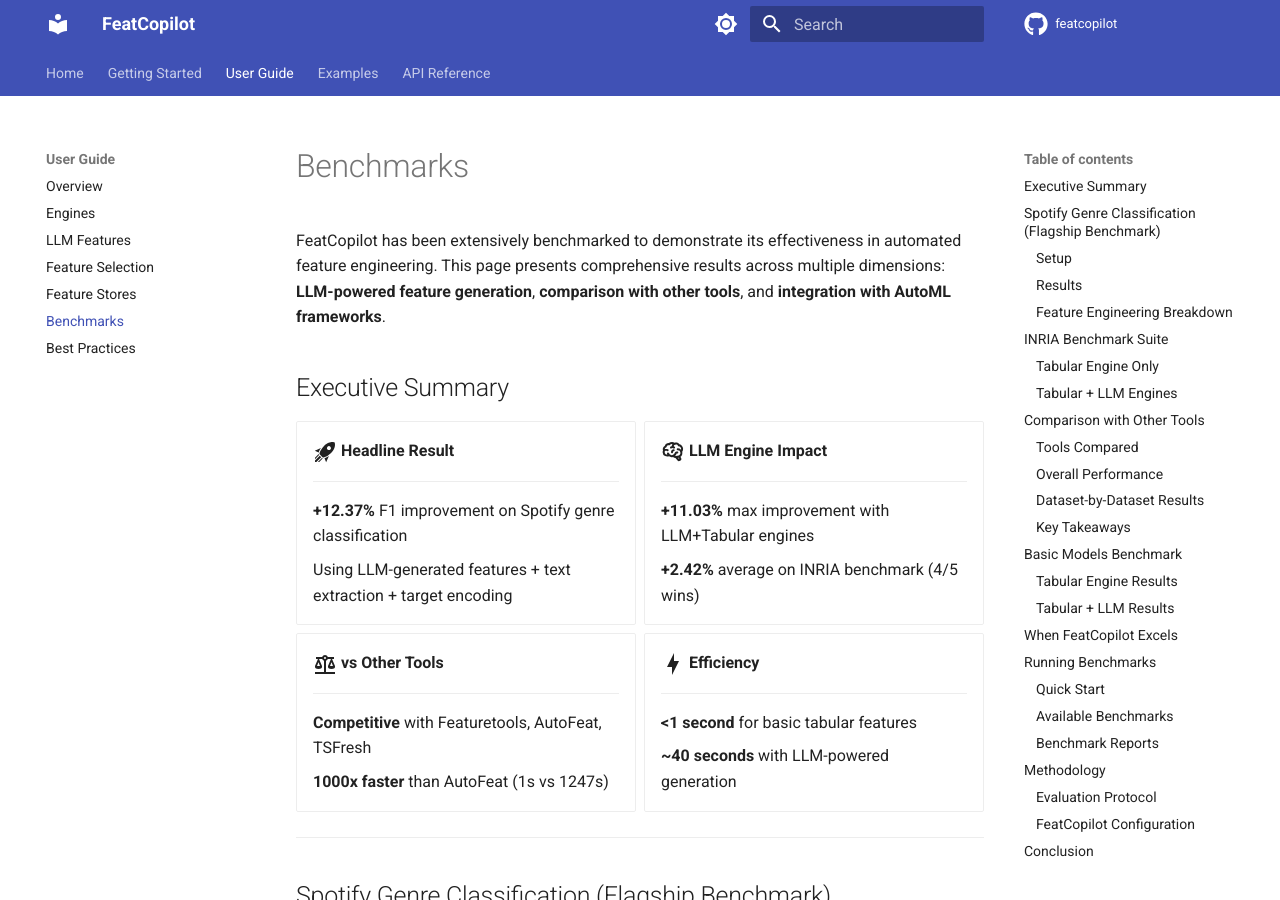
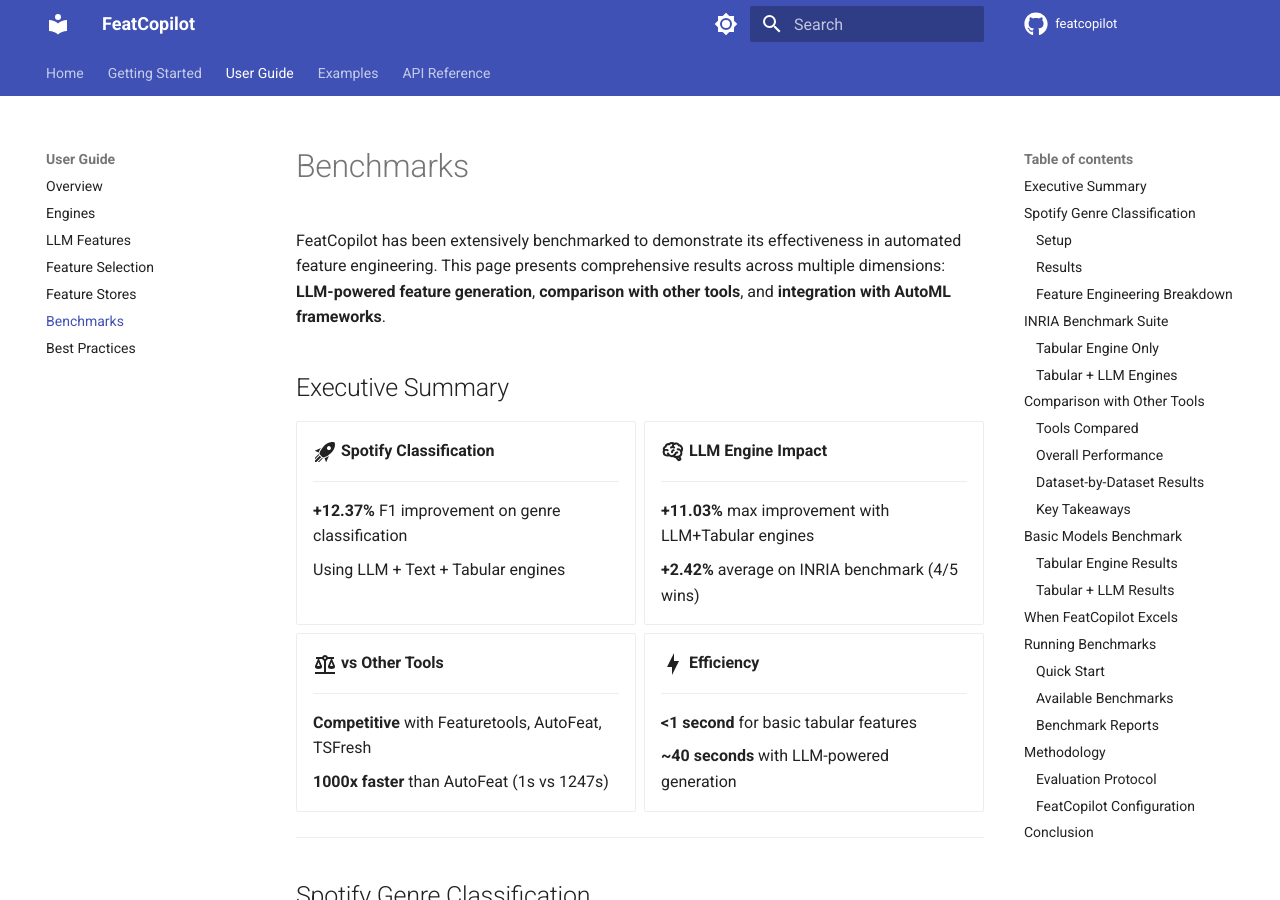
Before and after one commit to thinkall/featcopilot, an MkDocs documentation site: the page built from docs/user-guide/benchmarks.md, in a window 1280 px wide and 900 px high. Built offline with MkDocs 1.6.1 and Material for MkDocs 9.7.7, drawn with Linux system fonts in a browser that asks for light colours; comment, search, counter and statistics services are not loaded; some of the changed text lies outside the part shown.

Commit message:
docs: remove 'flagship' terminology, keep consistent benchmark values
- Remove 'flagship benchmark' references from all docs
- Keep INRIA results consistent: +0.48% (Tabular), +2.42% (LLM)
- Spotify benchmark code verified correct (+12.37% F1)
- Tool comparison values verified (+0.20% FeatCopilot)

```diff
--- a/docs/user-guide/benchmarks.md
+++ b/docs/user-guide/benchmarks.md
@@ -6,13 +6,13 @@
 
 <div class="grid cards" markdown>
 
--   :material-rocket-launch:{ .lg .middle } __Headline Result__
+-   :material-rocket-launch:{ .lg .middle } __Spotify Classification__
 
     ---
 
-    **+12.37%** F1 improvement on Spotify genre classification
+    **+12.37%** F1 improvement on genre classification
 
-    Using LLM-generated features + text extraction + target encoding
+    Using LLM + Text + Tabular engines
 
 -   :material-brain:{ .lg .middle } __LLM Engine Impact__
 
@@ -42,9 +42,9 @@
 
 ---
 
-## Spotify Genre Classification (Flagship Benchmark)
+## Spotify Genre Classification
 
-Our flagship benchmark demonstrates FeatCopilot's full capabilities using all three engines (LLM, Text, Tabular) on a real-world multi-class classification task.
+This benchmark demonstrates FeatCopilot's full capabilities using all three engines (LLM, Text, Tabular) on a multi-class classification task.
 
 ### Setup
 
```
Also changed, not shown: README.md (+2 -2 lines), benchmarks/README.md (+8 -8 lines), docs/index.md (+1 -1 lines).
